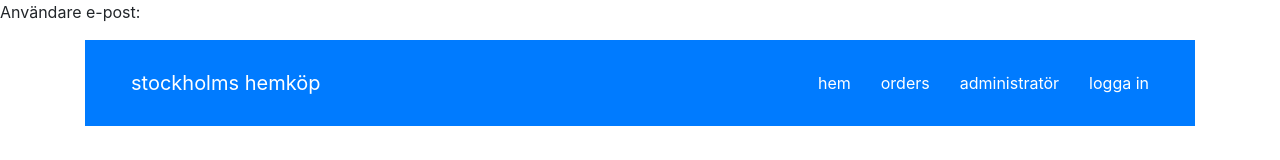
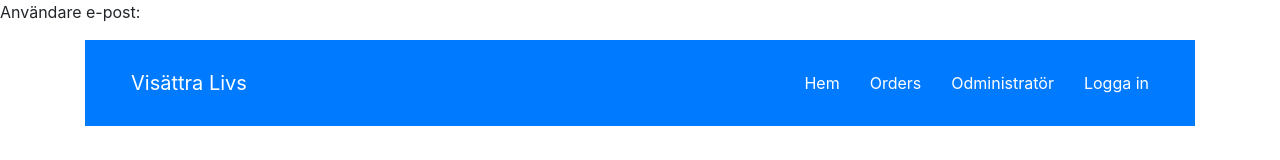
Before and after one commit to khalid0132/food-shop, a React (Create React App) app: page /orders/id in a window 1280 px wide. Shown: the top 160 px of the page. Built offline with nearby package versions, Linux system fonts and the light colour scheme; no server answers.

Commit message:
updated very few

```diff
--- a/src/components/Header/Header.js
+++ b/src/components/Header/Header.js
@@ -11,23 +11,23 @@ const Header = () => {
         <Container>
         <nav class="navbar navbar-expand-lg bg-primary ">
         <div class="container-fluid">
-            <a class="navbar-brand" href="#">stockholms hemköp</a>
+            <a class="navbar-brand" href="#">Visättra Livs</a>
             <button class="navbar-toggler" type="button" data-bs-toggle="collapse" data-bs-target="#navbarSupportedContent" aria-controls="navbarSupportedContent" aria-expanded="false" aria-label="Toggle navigation">
             <span class="navbar-toggler-icon"></span>
             </button>
             <div class="collapse navbar-collapse" id="navbarSupportedContent">
             <ul class="navbar-nav me-auto mb-2 mb-lg-0 ml-auto">
         <li class="nav-item">
-          <Link to="/home">hem</Link>
+          <Link to="/home">Hem</Link>
         </li>
         <li class="nav-item">
-          <Link to="/orders/:_id">orders</Link>
+          <Link to="/orders/:_id">Orders</Link>
         </li>
         <li class="nav-item">
-          <Link to="/admin">administratör</Link>
+          <Link to="/admin">Odministratör</Link>
         </li>
         <li class="nav-item">
-          <Link to="/login">logga in</Link>
+          <Link to="/login">Logga in</Link>
         </li>
 
       </ul>
--- a/src/components/Orders/Orders.js
+++ b/src/components/Orders/Orders.js
@@ -1,12 +1,16 @@
 
-import React, { useEffect, useState } from 'react';
+import React, { useContext, useEffect, useState } from 'react';
 import { Button } from 'react-bootstrap';
 import { Container } from 'react-bootstrap';
 import { useParams } from 'react-router';
+import { UserContext } from '../../App';
 
 const Orders = () => {
     const {_id} = useParams();
         const [order, setOrder] = useState([]);
+
+        // Context API
+        const [signInUser, setSignInUser] = useContext(UserContext);
     useEffect(()=>{
         fetch(`https://strawberry-cupcake-78732.herokuapp.com/foods/${_id}`)
         .then(res => res.json())
@@ -28,6 +32,7 @@ const Orders = () => {
             <p className="mb-5">Pris: <strong>{order.price}</strong> SEK</p>
             <Button variant="danger" onClick={handleDelete}>Radera </Button>{' '}
             <Button variant="success" href="https://secure.handelsbanken.se/logon/se/priv/sv/mbidqr/">Betala nu </Button>{' '}
+            {/* <p>User Email: {signInUser.email}</p> */}
         </div>
       </Container>
     );
--- a/src/components/ViewFood/ViewFood.js
+++ b/src/components/ViewFood/ViewFood.js
@@ -6,13 +6,13 @@ import { useHistory } from 'react-router-dom';
 const ViewFood = ({food}) => {
     // const {food} = props.food;
     // const halal = require(`../../images/${food.pic}`);
-    const [item, setItem] = useState([]);
+    // const [item, setItem] = useState([]);
     const {_id} = food;
     const history = useHistory();
     const handleBuy =(_id)=>{
         // const url = `/foods/${_id}`;
         history.push(`/checkout/${_id}`);
-        // console.log(id)
+        // console.log(id) // CHECK VIDEO 38-5-3/4
     }
 
     return (
```
